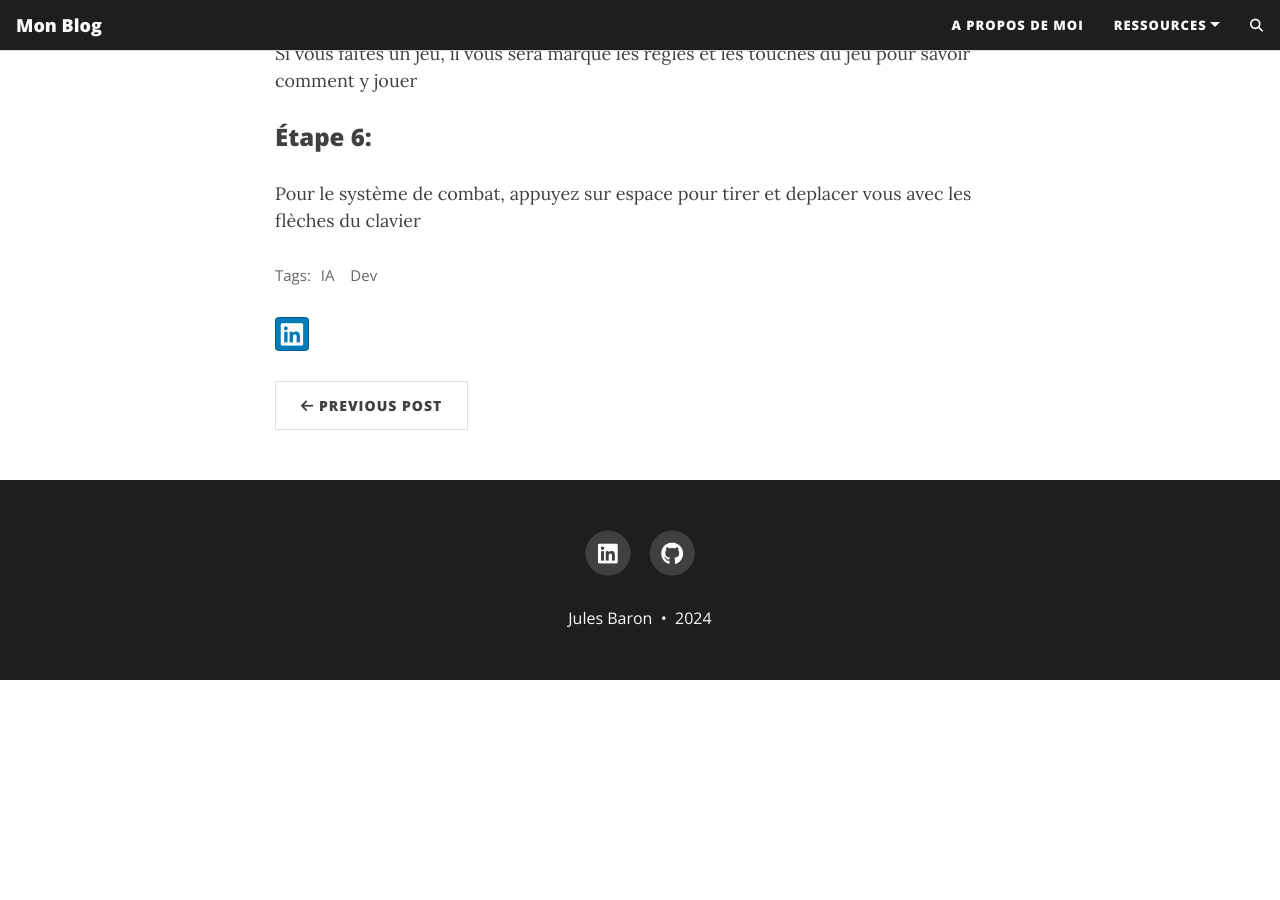
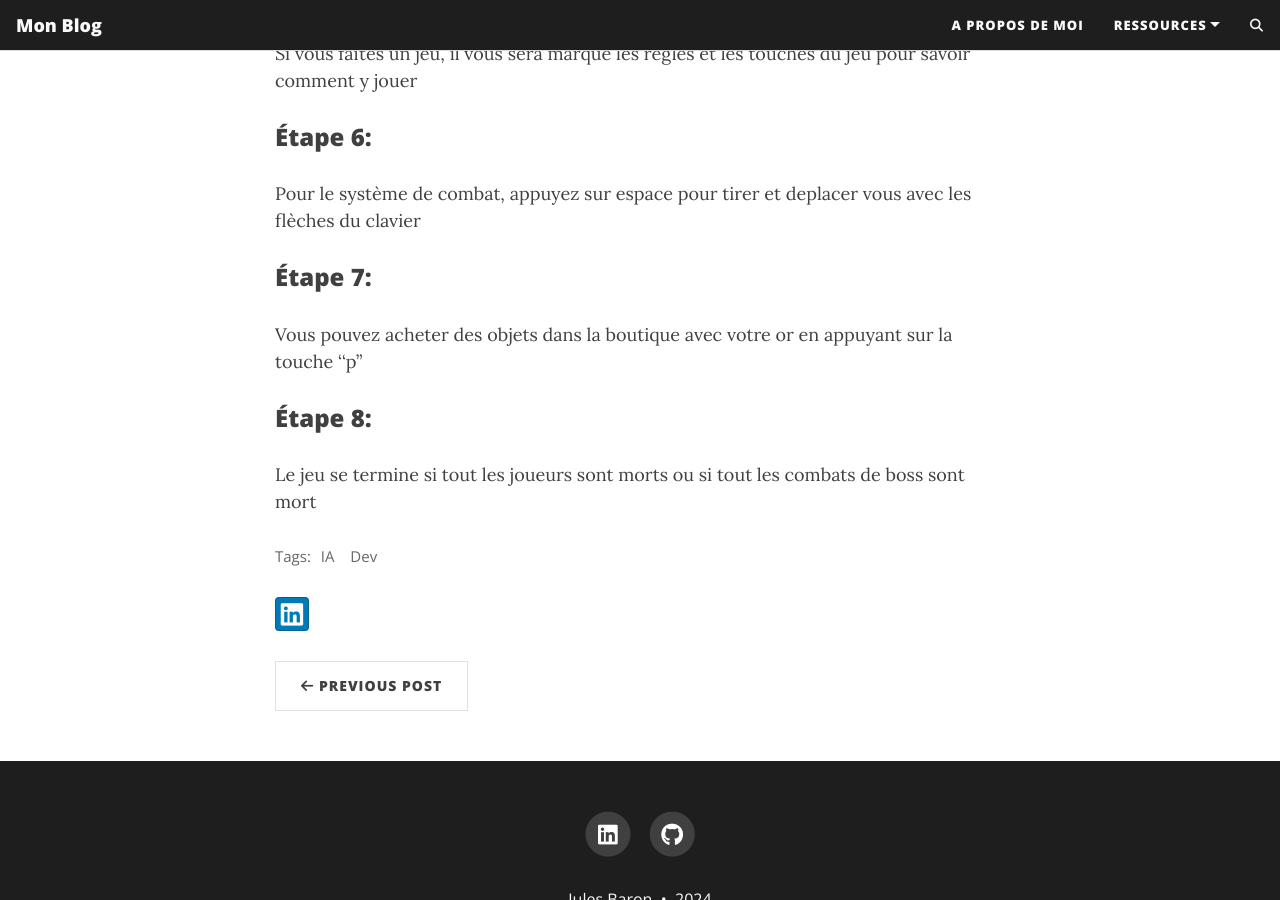
Before and after one commit to RavenJB/RavenJB.github.io, a Jekyll site: the page built from _posts/2024-02-02-flake-it-till-you-make-it.md, in a window 1280 px wide and 900 px high, scrolled down 2674 px. Built offline with Jekyll 4.4.1, drawn with Linux system fonts in a browser that asks for light colours; comment, search, counter and statistics services are not loaded; before the commit the page ends 3354 px from its top, so only the background shows below that.

Commit message:
Update 2024-02-02-flake-it-till-you-make-it.md

```diff
--- a/_posts/2024-02-02-flake-it-till-you-make-it.md
+++ b/_posts/2024-02-02-flake-it-till-you-make-it.md
@@ -88,3 +88,9 @@ Si vous faites un jeu, il vous sera marqué les règles et les touches du jeu po
 
 ### Étape 6:
 Pour le système de combat, appuyez sur espace pour tirer et deplacer vous avec les flèches du clavier
+
+### Étape 7:
+Vous pouvez acheter des objets dans la boutique avec votre or en appuyant sur la touche ''p''
+
+### Étape 8:
+Le jeu se termine si tout les joueurs sont morts ou si tout les combats de boss sont mort
```
